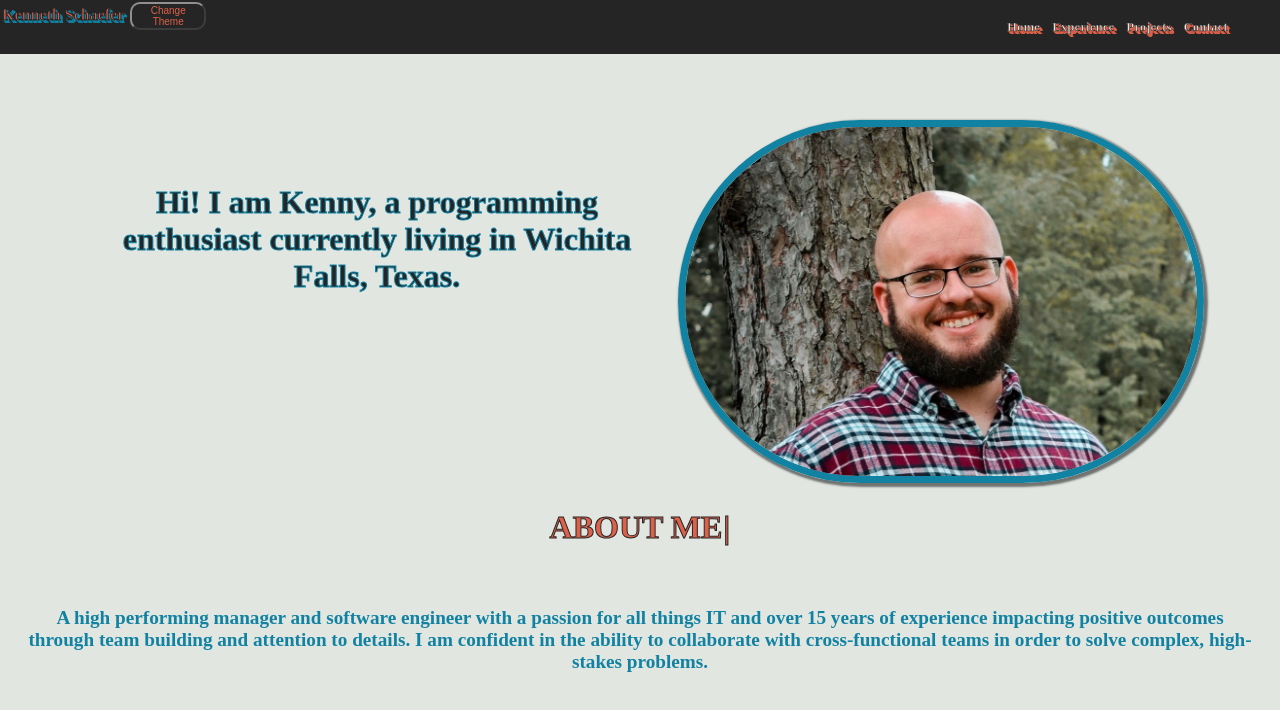
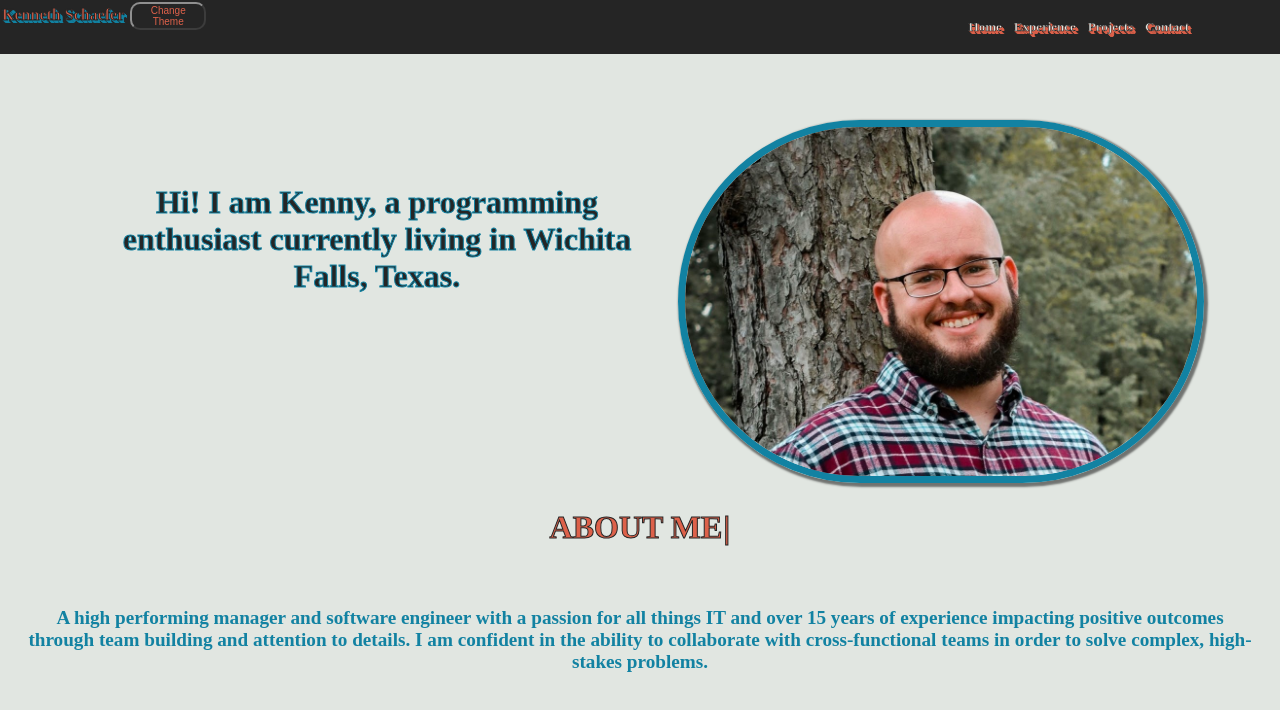
Before and after one commit to parzidog/old-portfolio, a React (Create React App) app: page / in a window 1280 px wide. Shown: the top 710 px of the page. Built offline with nearby package versions, Linux system fonts and the light colour scheme; no server answers.

Commit message:
Fix mobile navbar

```diff
--- a/less/nav.less
+++ b/less/nav.less
@@ -3,7 +3,8 @@
     top: 0;
     left: 0;
     height: fit-content;
-    width: 100vw;
+    width: 100%;
+    max-width: 100%;
     background-color: @backgroundDark;
     justify-content: space-between;
     display: flex;
@@ -40,7 +41,7 @@
         padding: 1%;
         // padding-right: 4.5%;
         min-width: fit-content;
-        margin-right: 0%;
+        margin-right: 3%;
         margin-left: auto;
 
         a {
@@ -81,6 +82,7 @@ and (max-device-width: 800px)
 {
     .navBar{
         justify-content: space-around;
+        max-width: 100%;
         div{
             h1{
                 padding-top: 3%;
--- a/public/style.css
+++ b/public/style.css
@@ -12,7 +12,8 @@ body {
   top: 0;
   left: 0;
   height: fit-content;
-  width: 100vw;
+  width: 100%;
+  max-width: 100%;
   background-color: #252525;
   justify-content: space-between;
   display: flex;
@@ -47,7 +48,7 @@ body {
   flex-wrap: nowrap;
   padding: 1%;
   min-width: fit-content;
-  margin-right: 0%;
+  margin-right: 3%;
   margin-left: auto;
 }
 .navBar nav a {
@@ -81,6 +82,7 @@ svg {
 @media only screen and (max-device-width: 800px) {
   .navBar {
     justify-content: space-around;
+    max-width: 100%;
   }
   .navBar div h1 {
     padding-top: 3%;
```
Also changed, not shown: 1 other file (tests, documents, lock files or other folders).
